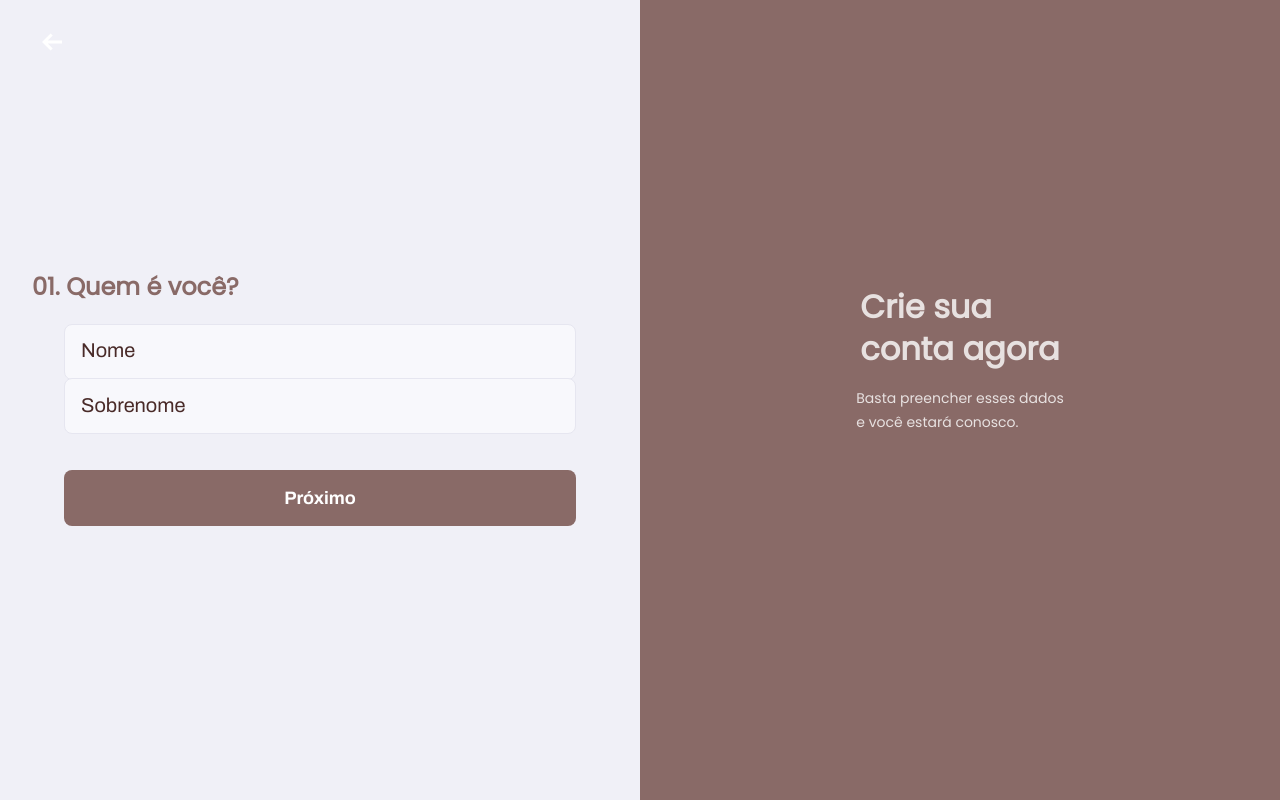
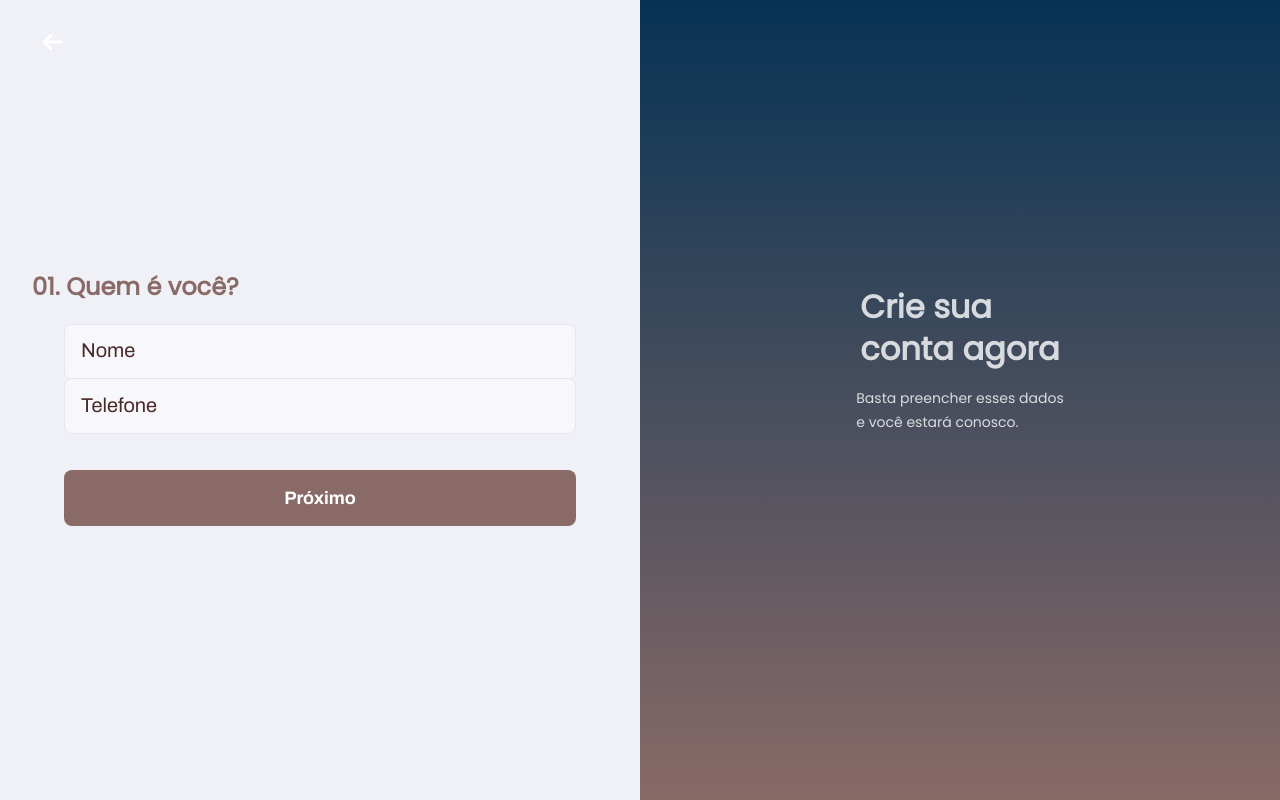
Before and after one commit to LucasCaputo/web-so-estrela-cara, a React (Create React App) app: page /cadastro in a window 1280 px wide. Built offline with nearby package versions, Linux system fonts and the light colour scheme.

Commit message:
style: adiciona novo background

```diff
--- a/src/assets/styles/global.css
+++ b/src/assets/styles/global.css
@@ -1,5 +1,6 @@
 :root {
     --color-background: #f0f0f7;
+    --color-background-secondary: #063254;
     --color-primary-lighter: #df998c;
     --color-primary-light: #c9806d;
     --color-primary: #896a67;
--- a/src/components/PageHeaderLogo/styles.css
+++ b/src/components/PageHeaderLogo/styles.css
@@ -1,6 +1,7 @@
 #logo-component {
     height: 25rem;
     width: 100%;
+    background: linear-gradient(180deg, var(--color-background-secondary) 0%, var(--color-primary) 100%);
     background-color: var(--color-primary);
     display: flex;
     flex-direction: column;
--- a/src/pages/Register/index.tsx
+++ b/src/pages/Register/index.tsx
@@ -45,7 +45,7 @@ function Register() {
                 name="lastName"
                 label=""
                 type="text"
-                placeholder="Sobrenome"
+                placeholder="Telefone"
                 style={{ marginTop: -16 }}
               />
             </fieldset>
--- a/src/pages/Register/styles.css
+++ b/src/pages/Register/styles.css
@@ -105,7 +105,7 @@
     }
 
     #page-register .page-header {
-        background-color: var(--color-primary);
+        background: linear-gradient(180deg, var(--color-background-secondary) 0%, var(--color-primary) 100%);
         height: 100%;
     }
 
```
